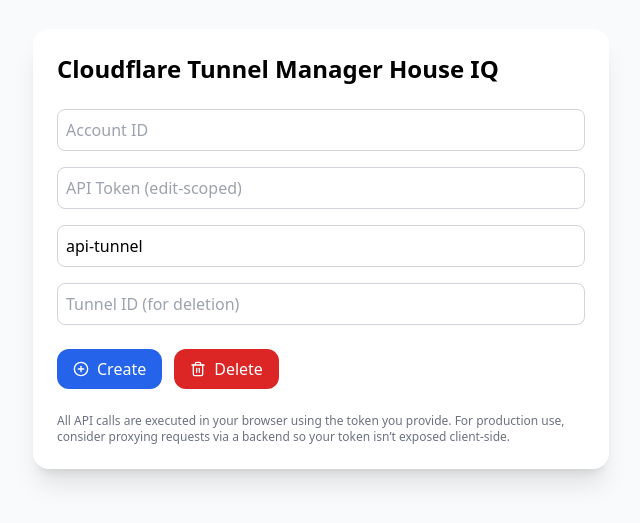
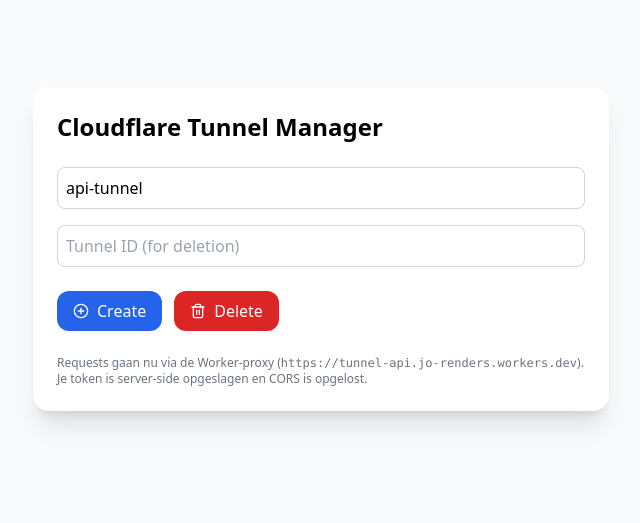
Before and after one commit to jorenders/managetunnels, a React (Vite) app: page / in a window 1280 px wide. Shown: the part 151-674 px from the top of the page, without its empty margins (319-959 px from the left). Built offline with nearby package versions, Linux system fonts and the light colour scheme.

Commit message:
Aanpassing Base URL

```diff
--- a/src/CloudflareTunnelManager.tsx
+++ b/src/CloudflareTunnelManager.tsx
@@ -6,42 +6,29 @@
 import { motion } from "framer-motion";
 
 /**
- * Cloudflare Tunnel Manager
- * A lightweight client‑side page to create or delete Cloudflare Tunnels via the REST API.
- *
- * ▶︎  Paste your Account ID and an API‑token scoped to:
- *     • Account → Cloudflare Tunnel → Edit
- *     • Zone    → DNS              → Edit  (only needed if you script DNS later)
- *
- * ⚠︎  All requests happen client‑side → the token never leaves the browser.
+ * Cloudflare Tunnel Manager – front‑end versie die via een Worker‑proxy
+ *   /api/create  → POST { name }
+ *   /api/delete/:id → DELETE
+ * praat i.p.v. direct naar api.cloudflare.com
  */
 export default function CloudflareTunnelManager() {
-  const [accountId, setAccountId] = useState("");
-  const [apiToken, setApiToken] = useState("");
   const [tunnelName, setTunnelName] = useState("api-tunnel");
-  const [tunnelId, setTunnelId] = useState("");
-  const [status, setStatus] = useState<null | { ok: boolean; msg: string }>(null);
-  const [loading, setLoading] = useState(false);
+  const [tunnelId, setTunnelId]   = useState("");
+  const [status, setStatus]       = useState<null | { ok: boolean; msg: string }>(null);
+  const [loading, setLoading]     = useState(false);
 
-  const base = "https://api.cloudflare.com/client/v4";
+  /** Base‑URL van je Worker (aanpassen indien eigen domein) */
+  const API = "https://tunnel-api.jo-renders.workers.dev";
 
   async function createTunnel() {
-    if (!accountId || !apiToken) {
-      setStatus({ ok: false, msg: "Account ID en token zijn verplicht" });
-      return;
-    }
     setLoading(true);
     setStatus(null);
     try {
-      const res = await fetch(`${base}/accounts/${accountId}/cfd_tunnel`, {
+      const res = await fetch(`${API}/api/create`, {
         method: "POST",
-        headers: {
-          "Content-Type": "application/json",
-          Authorization: `Bearer ${apiToken}`,
-        },
-        body: JSON.stringify({ name: tunnelName, config_src: "cloudflare" }),
+        headers: { "Content-Type": "application/json" },
+        body: JSON.stringify({ name: tunnelName }),
       });
-      if (!res.ok) throw new Error(`HTTP ${res.status}`);
       const json = await res.json();
       if (json.success) {
         setTunnelId(json.result.id);
@@ -64,13 +51,7 @@
     setLoading(true);
     setStatus(null);
     try {
-      const res = await fetch(`${base}/accounts/${accountId}/cfd_tunnel/${tunnelId}`, {
-        method: "DELETE",
-        headers: {
-          Authorization: `Bearer ${apiToken}`,
-        },
-      });
-      if (!res.ok) throw new Error(`HTTP ${res.status}`);
+      const res = await fetch(`${API}/api/delete/${tunnelId}`, { method: "DELETE" });
       const json = await res.json();
       if (json.success) {
         setStatus({ ok: true, msg: `Tunnel ${tunnelId} deleted` });
@@ -89,19 +70,8 @@
     <div className="min-h-screen bg-gray-50 flex items-center justify-center p-4">
       <Card className="w-full max-w-xl shadow-xl">
         <CardContent className="p-6 space-y-6">
-          <h1 className="text-2xl font-semibold">Cloudflare Tunnel Manager House IQ</h1>
-          <div className="grid grid-cols-1 gap-4">
-            <Input
-              placeholder="Account ID"
-              value={accountId}
-              onChange={(e) => setAccountId(e.target.value.trim())}
-            />
-            <Input
-              placeholder="API Token (edit‑scoped)"
-              type="password"
-              value={apiToken}
-              onChange={(e) => setApiToken(e.target.value.trim())}
-            />
+          <h1 className="text-2xl font-semibold">Cloudflare Tunnel Manager</h1>
+          <div className="grid gap-4">
             <Input
               placeholder="Tunnel Name"
               value={tunnelName}
@@ -116,8 +86,7 @@
 
           <div className="flex gap-3">
             <Button onClick={createTunnel} disabled={loading} className="flex items-center gap-2">
-              {loading ? <Loader2 className="animate-spin w-4 h-4" /> : <PlusCircle size={16} />}
-              Create
+              {loading ? <Loader2 className="animate-spin w-4 h-4" /> : <PlusCircle size={16} />} Create
             </Button>
             <Button
               onClick={deleteTunnel}
@@ -125,8 +94,7 @@
               disabled={loading || !tunnelId}
               className="flex items-center gap-2"
             >
-              {loading ? <Loader2 className="animate-spin w-4 h-4" /> : <Trash2 size={16} />}
-              Delete
+              {loading ? <Loader2 className="animate-spin w-4 h-4" /> : <Trash2 size={16} />} Delete
             </Button>
           </div>
 
@@ -134,16 +102,14 @@
             <motion.div
               initial={{ opacity: 0, y: -8 }}
               animate={{ opacity: 1, y: 0 }}
-              className={`flex items-center gap-2 p-2 rounded-lg text-sm font-medium \${status.ok ? "bg-green-100 text-green-800" : "bg-red-100 text-red-800"}`}
+              className={`flex items-center gap-2 p-2 rounded-lg text-sm font-medium ${status.ok ? "bg-green-100 text-green-800" : "bg-red-100 text-red-800"}`}
             >
-              {status.ok ? <CheckCircle size={18} /> : <XCircle size={18} />}
-              {status.msg}
+              {status.ok ? <CheckCircle size={18} /> : <XCircle size={18} />} {status.msg}
             </motion.div>
           )}
 
           <p className="text-xs text-gray-500">
-            All API calls are executed in your browser using the token you provide. For production use,
-            consider proxying requests via a backend so your token isn’t exposed client‑side.
+            Requests gaan nu via de Worker‑proxy (<code>{API}</code>). Je token is server‑side opgeslagen en CORS is opgelost.
           </p>
         </CardContent>
       </Card>
```
